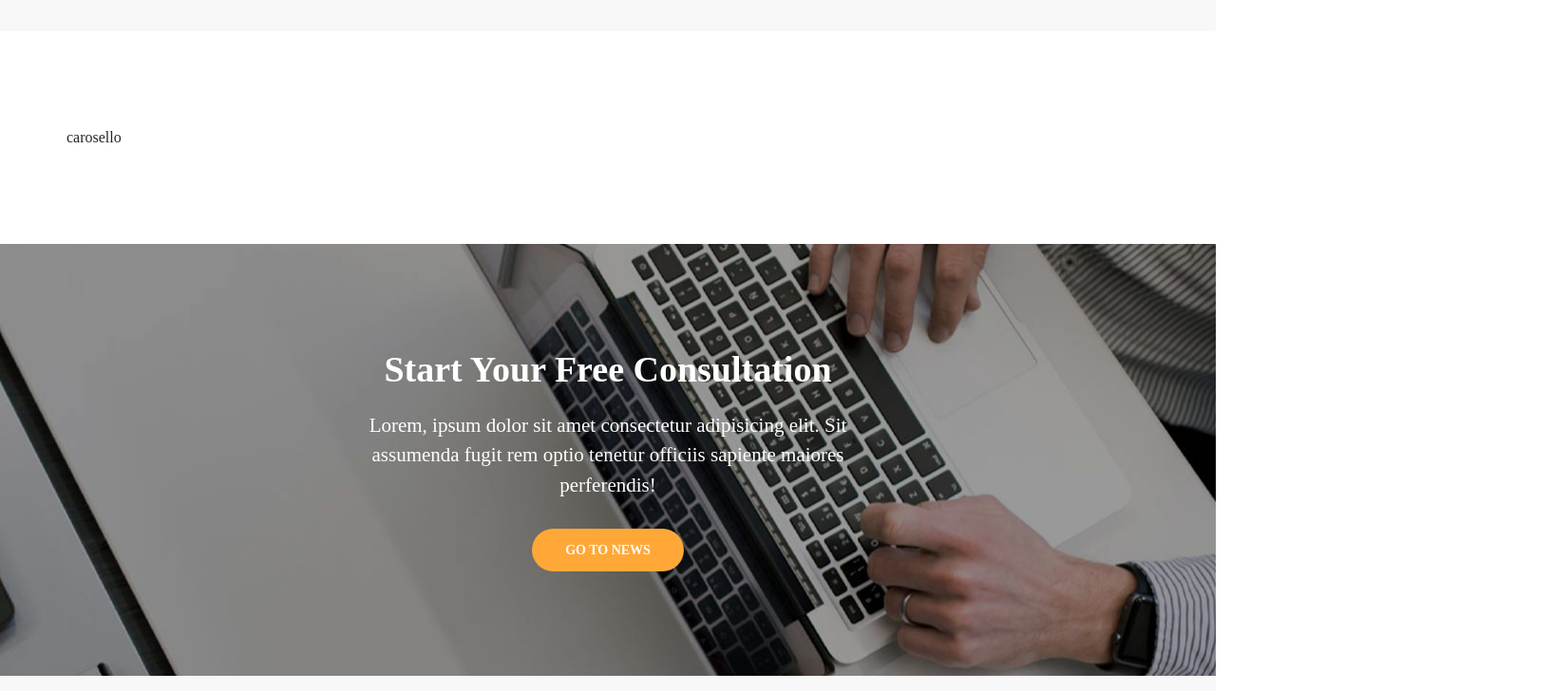
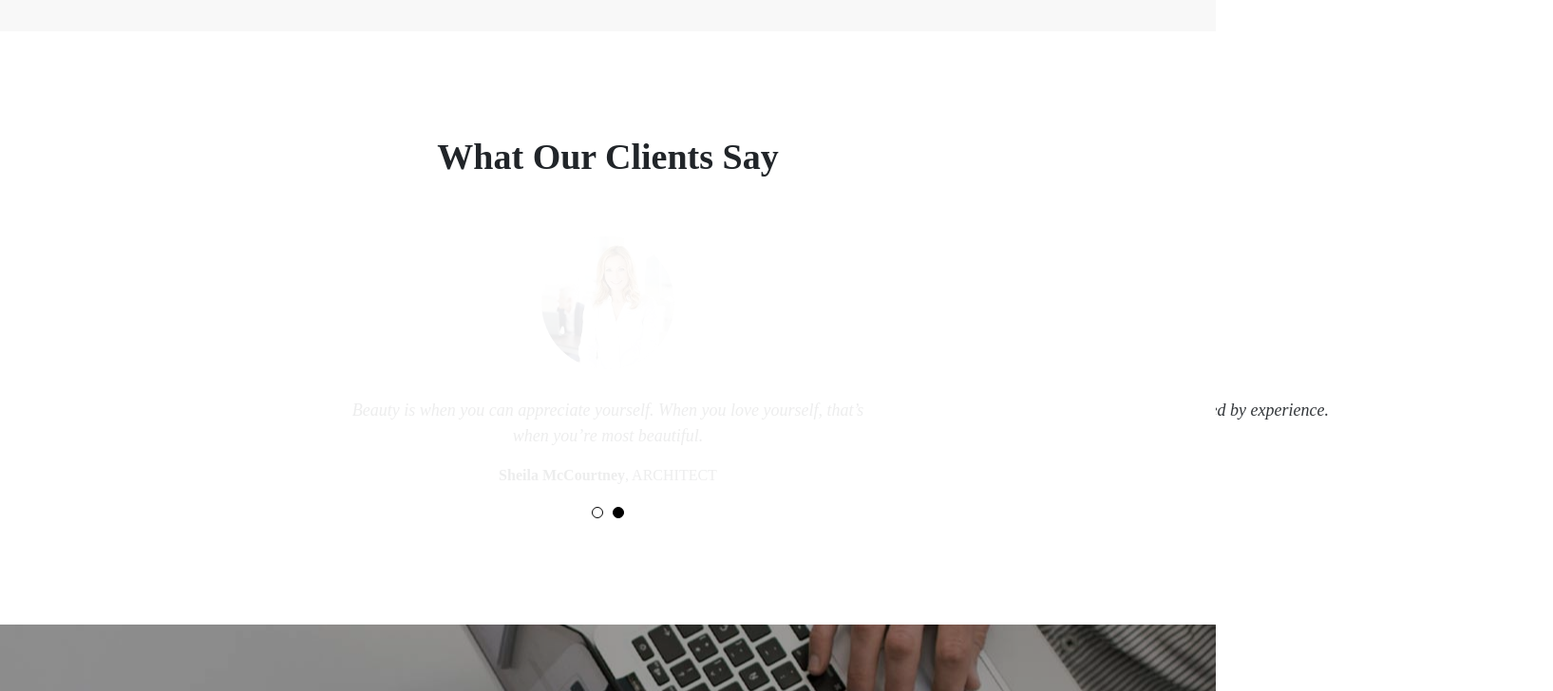
Before and after one commit to MarianoPd/proj-html-vuejs, a Vue app: page / in a window 1280 px wide. Shown: the part 5900-6628 px from the top of the page at 95% size, 1635 px wide, since content can reach past the window. Built offline with nearby package versions, Linux system fonts and the light colour scheme; a small style sheet from the web is missing.

Commit message:
primo carosello completo

```diff
--- a/src/assets/data/db.json
+++ b/src/assets/data/db.json
@@ -138,6 +138,22 @@
             "date": "November 1st, 2017",
             "bottomText": "Lorem ipsum dolor, sit amet consectetur adipisicing elit. Pariatur tempore, atque enim culpa necessitatibus praesentium cumque fuga voluptatibus nemo non.",
             "id": 14
+        },
+        {
+            "type": "clients",
+            "image": "testimonials-2.jpg",
+            "name": "Luis Desalvo",
+            "position": "creo tech",
+            "review": "Ability proceeds from a fusion of skills, knowledge, understanding and imagination, consolidated by experience.",
+            "id": 15
+        },
+        {
+            "type": "clients",
+            "image": "testimonials-1.jpg",
+            "name": "Sheila McCourtney",
+            "position": "architect",
+            "review": "Beauty is when you can appreciate yourself. When you love yourself, that’s when you’re most beautiful.",
+            "id": 16
         }
     ],
 
--- /dev/null
+++ b/src/components/Carousel1.vue
@@ -0,0 +1,116 @@
+<template>
+  <div class="clients-carousel" >
+    <div class="clients" >
+      <div v-for="(item, index) in listToShow" :key="index"
+        class="client" :class="{'active' : activeClient === index}">
+        <div class="round-image">
+          <img :src="require('@/assets/img/'+item.image)" :alt="item.image">
+        </div>
+        <p class="review">{{item.review}}</p>
+        <p><strong>{{item.name}}</strong>, <span class="uppercase">{{item.position}}</span></p>
+      </div>
+    </div>
+    <div class="selectors">
+      <div v-for="(number) in listToShow.length" :key="number"
+        class="selector" @click="setThisClient(number - 1 )"
+        :class="{'selected': activeClient === number -1}" ><a href="#"></a></div>
+    </div>
+  </div>
+</template>
+
+<script>
+export default {
+    name: 'Carousel1',
+    props:{
+      listToShow: Array,
+    },
+    data(){
+      return{
+        activeClient: 0,
+        interval: '',
+      }
+    },
+    methods:{
+      nextClient(){
+        this.activeClient++;
+
+        if(this.activeClient >= this.listToShow.length){
+          this.activeClient = 0;
+        }
+        //console.log('nextClient',this.activeClient);
+      },
+      periodicNext(){
+        this.interval = setInterval(() =>{
+          //console.log('set interval');
+          this.nextClient();
+        }, 5000);
+      },
+      setThisClient(int){
+        //console.log('set this',int);
+        this.activeClient = int;
+      }
+    },
+
+    mounted(){
+      this.periodicNext();
+    }
+}
+</script>
+
+<style scoped lang="scss">
+@import '@/assets/style/mixins.scss';
+@import '@/assets/style/vars.scss';
+
+.clients-carousel{
+  width: 50%;
+
+  margin: 0 auto;
+  .clients{
+    .client{
+      transition: opacity ease-in-out .5s;
+      width: 100%;
+      opacity: 0;
+      z-index: -1;
+      position: absolute;
+      text-align: center;
+      &.active{
+        opacity: 1;
+        z-index: 0;
+        position: relative;
+      }
+      .round-image{
+        width: 140px;
+        aspect-ratio: 1;
+        border-radius: 50%;
+        overflow: hidden;
+        margin: 0 auto;
+        margin-bottom: 30px;
+        img{ width: 100%;}
+      }
+      .review{
+        font-size: 18px;
+        font-style: italic;
+      }
+      .uppercase{
+        text-transform: uppercase;
+      }
+
+    }
+  }
+
+  .selectors{
+    text-align: center;
+    .selector{
+      display: inline-block;
+      margin: 5px;
+      width: 12px;
+      aspect-ratio: 1;
+      border: 1px solid black;
+      border-radius: 50%;
+      &.selected{
+        background-color: black;
+      }
+    }
+  }
+}
+</style>
--- a/src/components/Carousel_1.vue
+++ /dev/null
@@ -1,15 +0,0 @@
-<template>
-  <div>
-      carosello
-  </div>
-</template>
-
-<script>
-export default {
-    name: 'Carousel_1',
-}
-</script>
-
-<style>
-
-</style>
--- a/src/components/Footer.vue
+++ b/src/components/Footer.vue
@@ -93,6 +93,9 @@ export default {
                 margin:0 10px ;
                 color: $primary-gray;
                 font-size: 20px;
+                &:hover{
+                    color: $primary-yellow
+                }
             }
         }
     }
--- a/src/components/Section6Clients.vue
+++ b/src/components/Section6Clients.vue
@@ -1,19 +1,39 @@
 <template>
   <div class="container-fluid my-container">
       <div class="container my-subcontainer">
-            <Carousel_1/>
+            <div class="my-head-text">
+                <h2>
+                    What Our Clients Say
+                </h2>
+            </div>
+
+            <Carousel1 :listToShow="cardList" />
       </div>
   </div>
 </template>
 
 <script>
-import Carousel_1 from './Carousel_1.vue';
-//import db from '@/assets/data/db.json'
+import Carousel1 from './Carousel1.vue';
+import db from '@/assets/data/db.json'
 
 export default {
     name: 'Section6Clients',
     components:{
-        Carousel_1,
+        Carousel1,
+    },
+    data(){
+        return{
+            cardList: [],
+        }
+    },
+    methods:{
+        getList(type){
+            let array = db.cards.filter( card => card.type == type);
+            return array;
+        }
+    },
+    mounted(){
+        this.cardList = this.getList('clients');
     }
 }
 </script>
```
